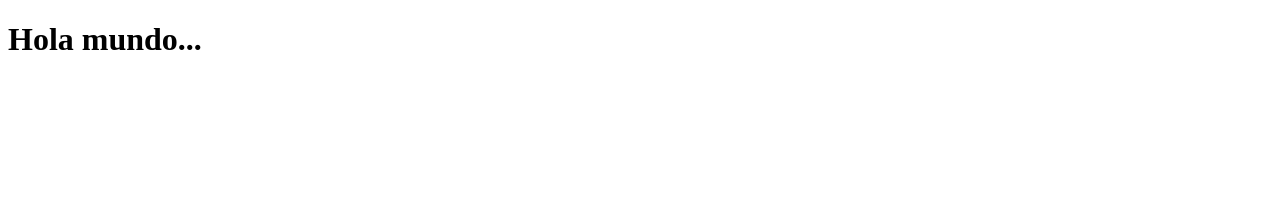
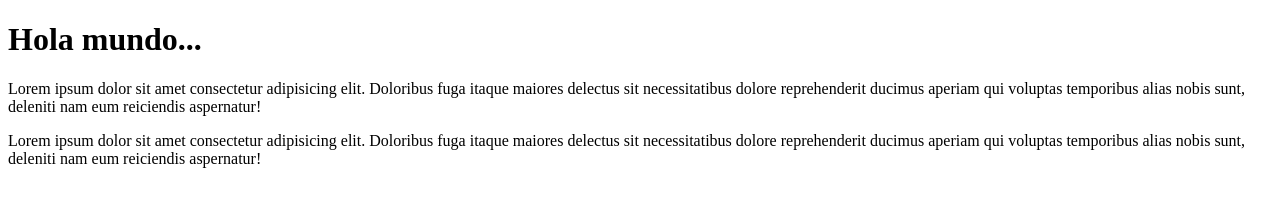
Before and after one commit to MCorzo/git-fundamentals, a plain HTML site: page index.html in a window 1280 px wide. Drawn offline with Linux system fonts and the light colour scheme.

Commit message:
new-feature (afiliacion)

```diff
--- /dev/null
+++ b/afiliacion/index.js
@@ -0,0 +1 @@
+console.log('hola mundo...');
--- a/index.html
+++ b/index.html
@@ -1,12 +1,27 @@
 <!DOCTYPE html>
 <html lang="en">
+
 <head>
     <meta charset="UTF-8">
     <meta http-equiv="X-UA-Compatible" content="IE=edge">
     <meta name="viewport" content="width=device-width, initial-scale=1.0">
     <title>Document</title>
 </head>
+
 <body>
     <h1>Hola mundo...</h1>
+    <p>
+        Lorem ipsum dolor sit amet consectetur adipisicing elit. Doloribus fuga itaque maiores delectus sit
+        necessitatibus
+        dolore reprehenderit ducimus aperiam qui voluptas temporibus alias nobis sunt, deleniti nam eum reiciendis
+        aspernatur!
+    </p>
+    <p>
+        Lorem ipsum dolor sit amet consectetur adipisicing elit. Doloribus fuga itaque maiores delectus sit
+        necessitatibus
+        dolore reprehenderit ducimus aperiam qui voluptas temporibus alias nobis sunt, deleniti nam eum reiciendis
+        aspernatur!
+    </p>
 </body>
+
 </html>
```
Also changed, not shown: afiliacion/afiliacion.html (added, +12 -0 lines).
